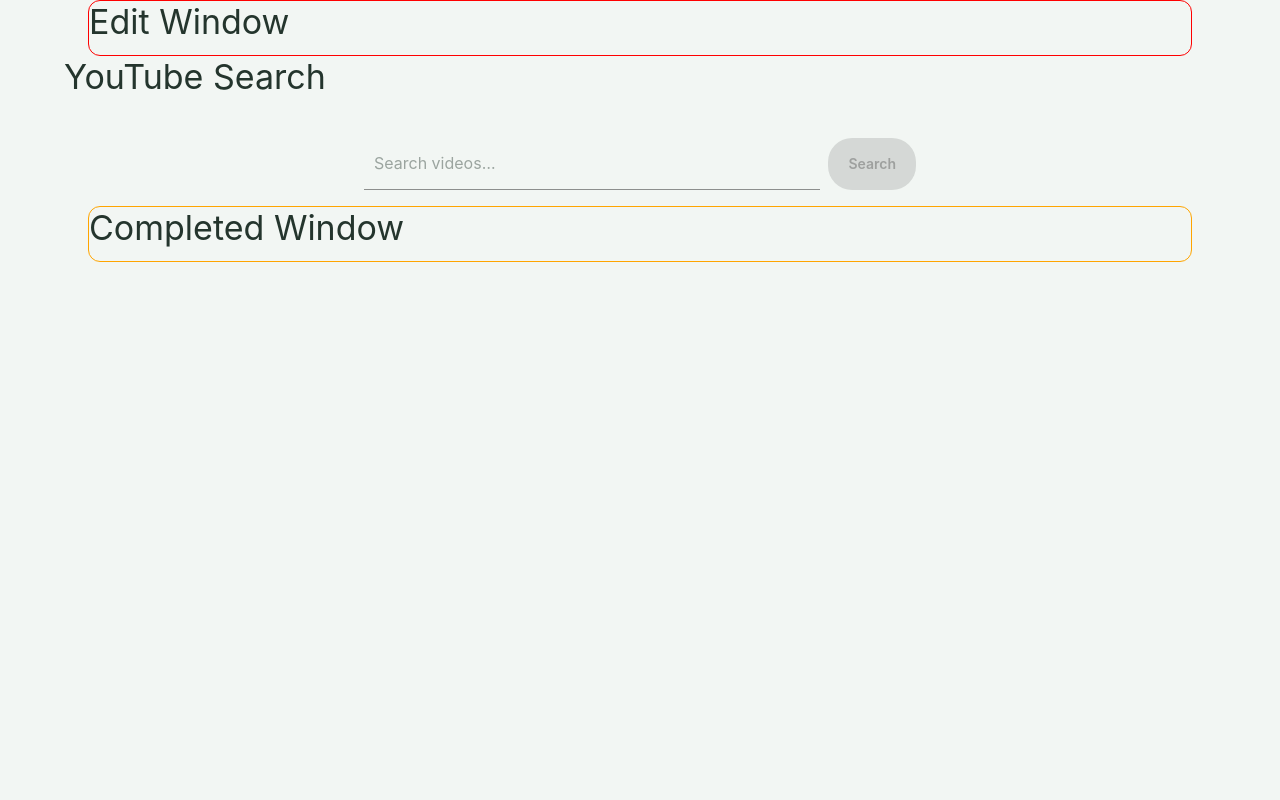
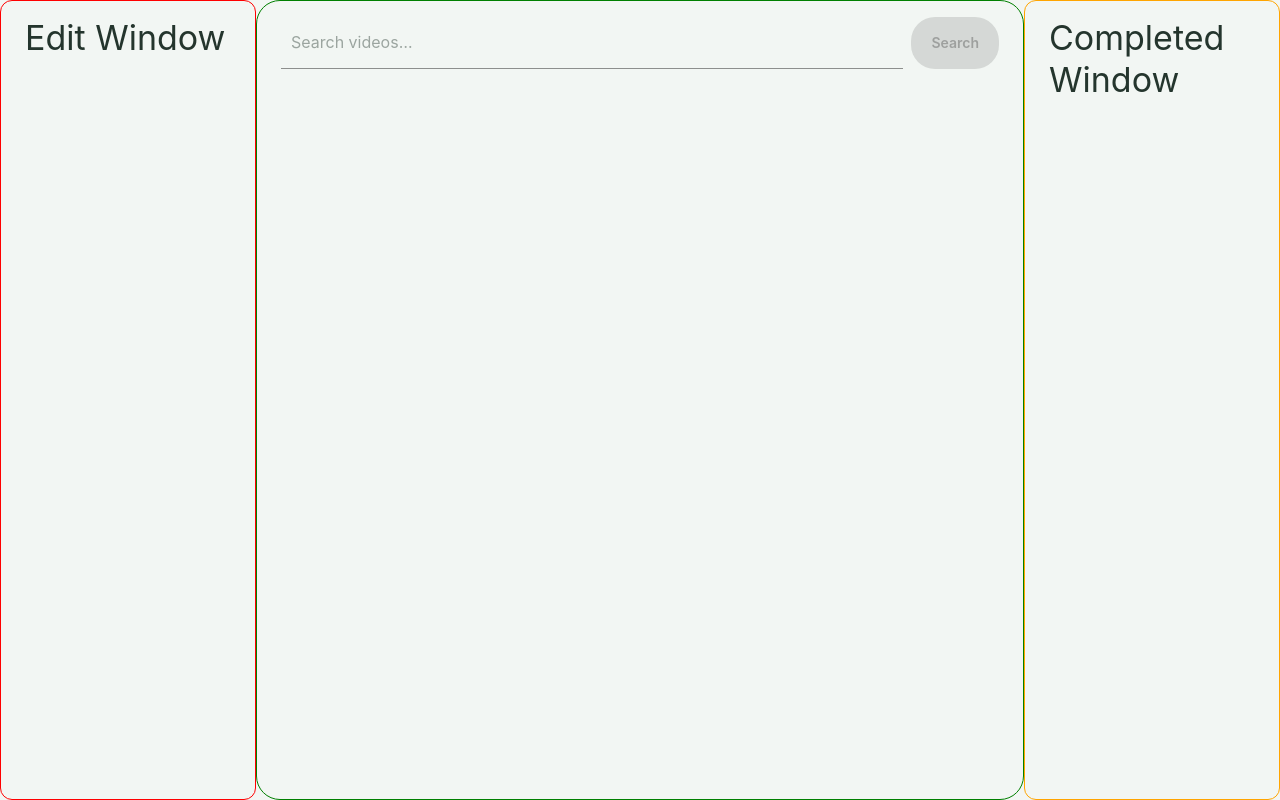
Before and after one commit to mirkofebbo/forest-recomposer, a React (Vite) app: page / in a window 1280 px wide. Built offline with nearby package versions, Linux system fonts and the light colour scheme.

Commit message:
basic layout and compants

```diff
--- a/src/App.tsx
+++ b/src/App.tsx
@@ -1,21 +1,29 @@
-import React, { useState } from "react";
-import { Container, Typography, Box, Link, Button, Input } from '@mui/material';
+import React from "react";
+import { Box } from "@mui/material";
 
 import EditListWindow from "./components/editListWindow";
 import VideoSearch from "./components/videoSearchWindow";
 import CompletedListWindow from "./components/completedListWindow";
 
 const MODE: string = "DEBUG";
+const LEFT_PANE_WIDTH = "20%";
+const CENTER_PANE_WIDTH = "60%";
+const RIGHT_PANE_WIDTH = "20%";
 
 export default function App() {
+  return (
+    <Box sx={{ display: "flex", flexDirection: "row", height: "100vh", width: "100vw" }}>
+      <Box sx={{ width: LEFT_PANE_WIDTH, height: "100%" }}>
+        <EditListWindow mode={MODE} />
+      </Box>
 
+      <Box sx={{ width: CENTER_PANE_WIDTH, height: "100%" }}>
+        <VideoSearch mode={MODE} />
+      </Box>
 
-  return (
-    <Container>
-      <EditListWindow mode={MODE}/>
-      <Typography variant="h4" gutterBottom>YouTube Search</Typography>
-      <VideoSearch mode={MODE} />
-      <CompletedListWindow mode={MODE}/>
-    </Container>
+      <Box sx={{ width: RIGHT_PANE_WIDTH, height: "100%" }}>
+        <CompletedListWindow mode={MODE} />
+      </Box>
+    </Box>
   );
 }
--- a/src/components/completedListWindow.tsx
+++ b/src/components/completedListWindow.tsx
@@ -1,12 +1,12 @@
 import React, { useState } from "react";
 import { Container, Typography, Box, Link, Button } from '@mui/material';
 
-export default function CompletedListWindow({mode}: {mode?: string} ) {
+export default function CompletedListWindow({ mode }: { mode?: string }) {
 
 
     return (
-        <Container>
-            <Box sx={ mode === "DEBUG" ? { border: '1px solid orange',  borderRadius: 1 } : {} }>
+        <Container sx={[mode === "DEBUG" && { border: '1px solid orange', borderRadius: 1 }, { height: "100%" }]}>
+            <Box sx={{ marginTop: 2 }}>
                 <Typography variant="h4" gutterBottom>Completed Window</Typography>
             </Box>
         </Container>
--- a/src/components/editListWindow.tsx
+++ b/src/components/editListWindow.tsx
@@ -5,8 +5,8 @@
 
 
     return (
-        <Container>
-            <Box sx={ mode === "DEBUG" ? { border: '1px solid red',  borderRadius: 1 } : {} }>
+        <Container sx={ [ mode === "DEBUG" && { border: '1px solid red',  borderRadius: 1 }, {height: "100%"} ] }>
+            <Box sx={{ marginTop: 2 }}>
                 <Typography variant="h4" gutterBottom>Edit Window</Typography>
             </Box>
         </Container>
--- a/src/components/videoSearchWindow.tsx
+++ b/src/components/videoSearchWindow.tsx
@@ -2,7 +2,7 @@
 import { Container, Typography, Box, Link, Button, Input } from '@mui/material';
 import { searchYouTubeVideos, type YouTubeSearchItem } from "./youtubeSearch";
 
-export default function VideoSearch( {mode}: {mode?: string} ) {
+export default function VideoSearch({ mode }: { mode?: string }) {
   const [query, setQuery] = useState("");
   const [items, setItems] = useState<YouTubeSearchItem[]>([]);
   const [loading, setLoading] = useState(false);
@@ -23,8 +23,8 @@
   }
 
   return (
-    <Container maxWidth="sm" sx={{ marginTop: 5 }}>
-      <Box component="form" onSubmit={onSearch} sx={{ display: "flex", gap: 1, marginBottom: 2 }}>
+    <Container sx={[mode === "DEBUG" && { border: '1px solid green', borderRadius: 2 }, { height: "100%" }]}>
+      <Box component="form" onSubmit={onSearch} sx={{ display: "flex", gap: 1, marginTop: 2 }}>
         <Input
           value={query}
           onChange={(e) => setQuery(e.target.value)}
```
Lines whose indentation alone changed are shown as unchanged.
